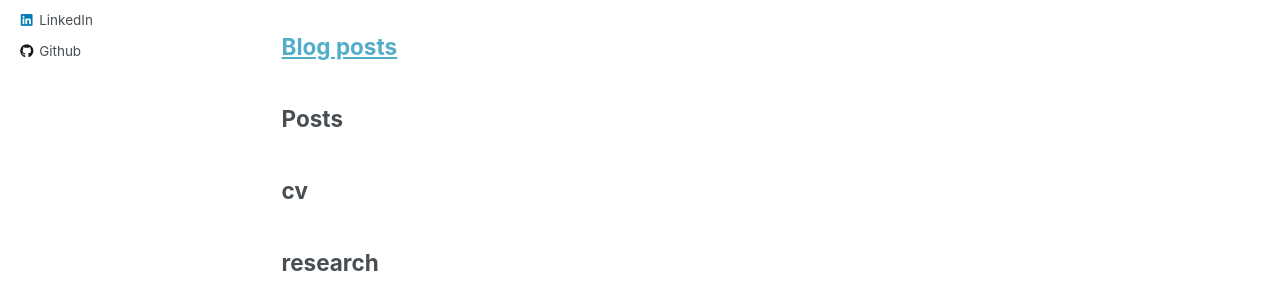
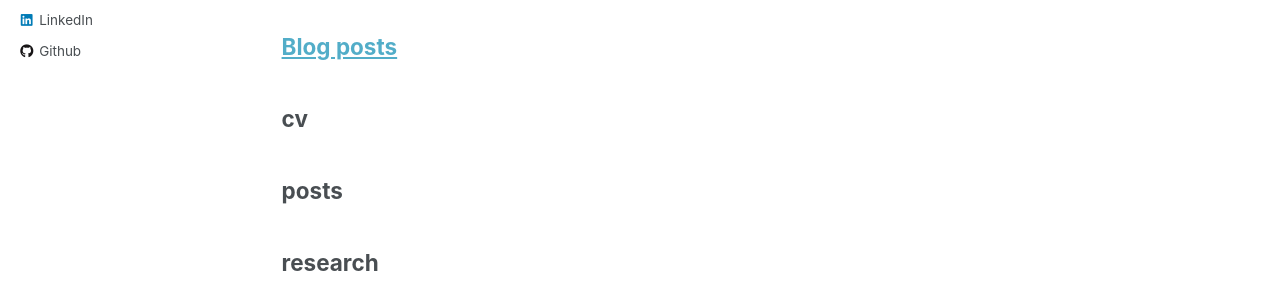
Before and after one commit to williambennettecon/williambennettecon.github.io, a Jekyll site: the page built from _pages/sitemap.md, in a window 1280 px wide and 900 px high, scrolled down 1102 px. Shown: the part 343-643 px from the top of the window. Built offline with Jekyll 4.4.1, drawn with Linux system fonts in a browser that asks for light colours.

Commit message:
Update sitemap.md

```diff
--- a/_pages/sitemap.md
+++ b/_pages/sitemap.md
@@ -14,15 +14,10 @@ A list of all the posts and pages found on the site. For you robots out there is
   {% include archive-single.html %}
 {% endfor %}
 
-<h2>Posts</h2>
-{% for post in site.posts %}
-  {% include archive-single.html %}
-{% endfor %}
-
 {% capture written_label %}'None'{% endcapture %}
 
 {% for collection in site.collections %}
-{% unless collection.output == false or collection.label == "posts" %}
+{% unless collection.output == false%}
   {% capture label %}{{ collection.label }}{% endcapture %}
   {% if label != written_label %}
   <h2>{{ label }}</h2>
```
